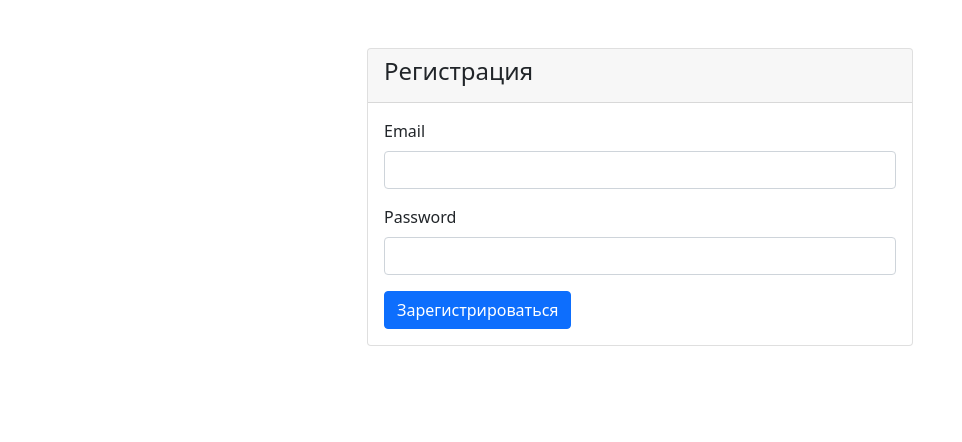
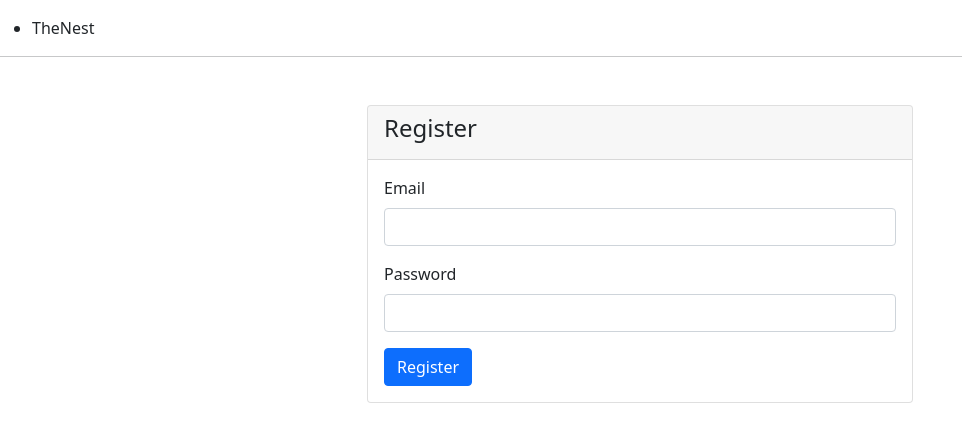
Before and after one commit to Neutrinno/TheNest, a FastAPI app: template src/templates/register.html in a window 1280 px wide. Shown: the top 442 px of the page, without its empty margins (0-962 px from the left). Run offline with FastAPI, Linux system fonts and the light colour scheme; the template is opened without the code that fills it, so the values that code supplies are empty; parts of the project's set-up code (start-up, migrations or seed data) failed here and were passed over; some libraries are stand-ins or nearby versions.

Commit message:
change register html

```diff
--- a/src/templates/register.html
+++ b/src/templates/register.html
@@ -4,16 +4,22 @@
     <meta charset="UTF-8">
     <meta name="viewport" content="width=device-width, initial-scale=1.0">
     <title>Sign In</title>
-    <!-- Bootstrap CSS -->
+
     <link rel="stylesheet" href="https://cdnjs.cloudflare.com/ajax/libs/bootstrap/5.1.3/css/bootstrap.min.css">
 </head>
 <body>
+    <nav class="flex justify-between text-2xl my-3">
+        <ul class="flex ml-10">
+            <li>TheNest</li>
+        </ul>
+    </nav>
+    <hr>
     <div class="container mt-5">
         <div class="row justify-content-center">
             <div class="col-md-6">
                 <div class="card">
                     <div class="card-header">
-                        <h4 class="card-title">Регистрация</h4>
+                        <h4 class="card-title">Register</h4>
                     </div>
                     <div class="card-body">
                         <form action="" method="POST">
@@ -25,7 +31,7 @@
                                 <label for="password" class="form-label">Password</label>
                                 <input type="password" class="form-control" id="password" name="password" required>
                             </div>
-                            <button type="submit" class="btn btn-primary">Зарегистрироваться</button>
+                            <button type="submit" class="btn btn-primary">Register</button>
                         </form>
                     </div>
                 </div>
@@ -33,7 +39,6 @@
         </div>
     </div>
 
-    <!-- Bootstrap JavaScript -->
     <script>
         console.log('Script loaded!');
         const urlParams = new URLSearchParams(window.location.search);
```
